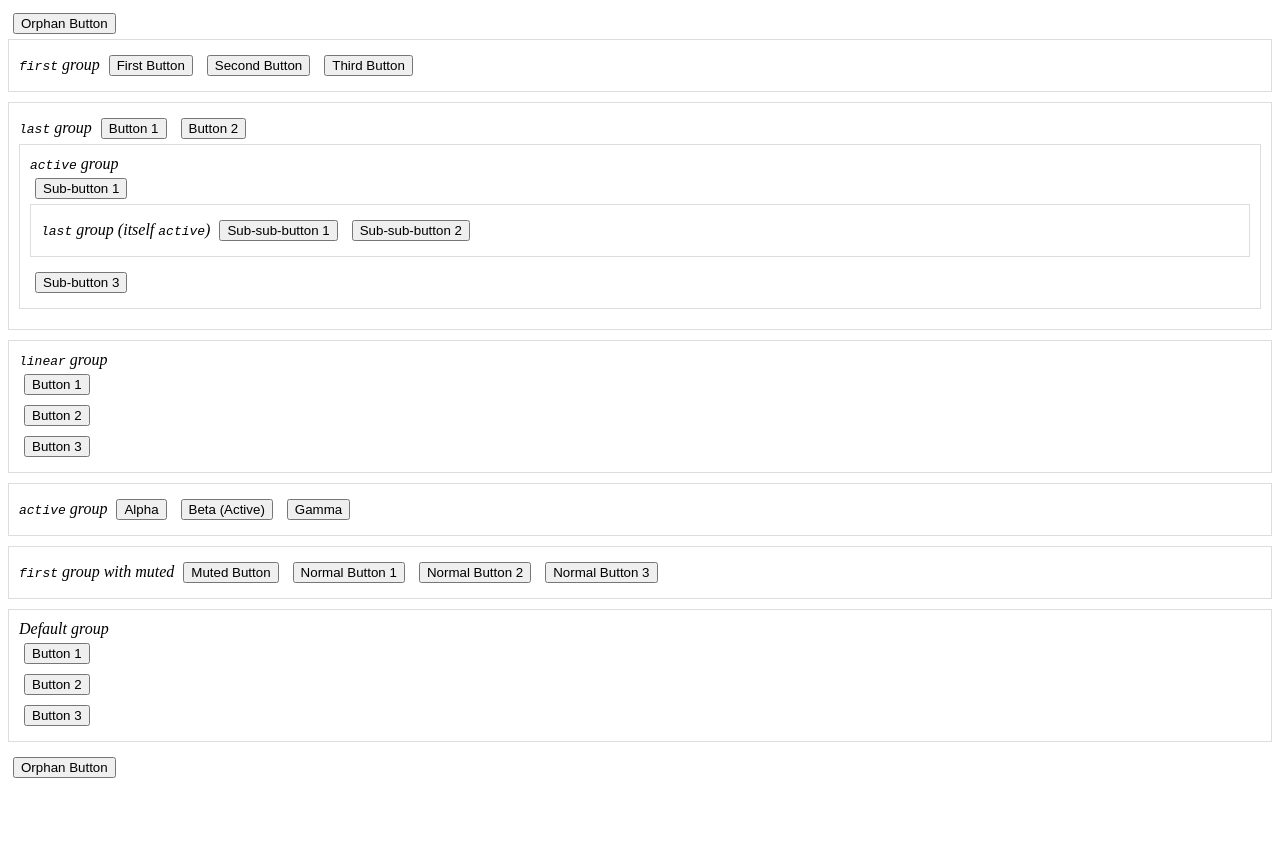
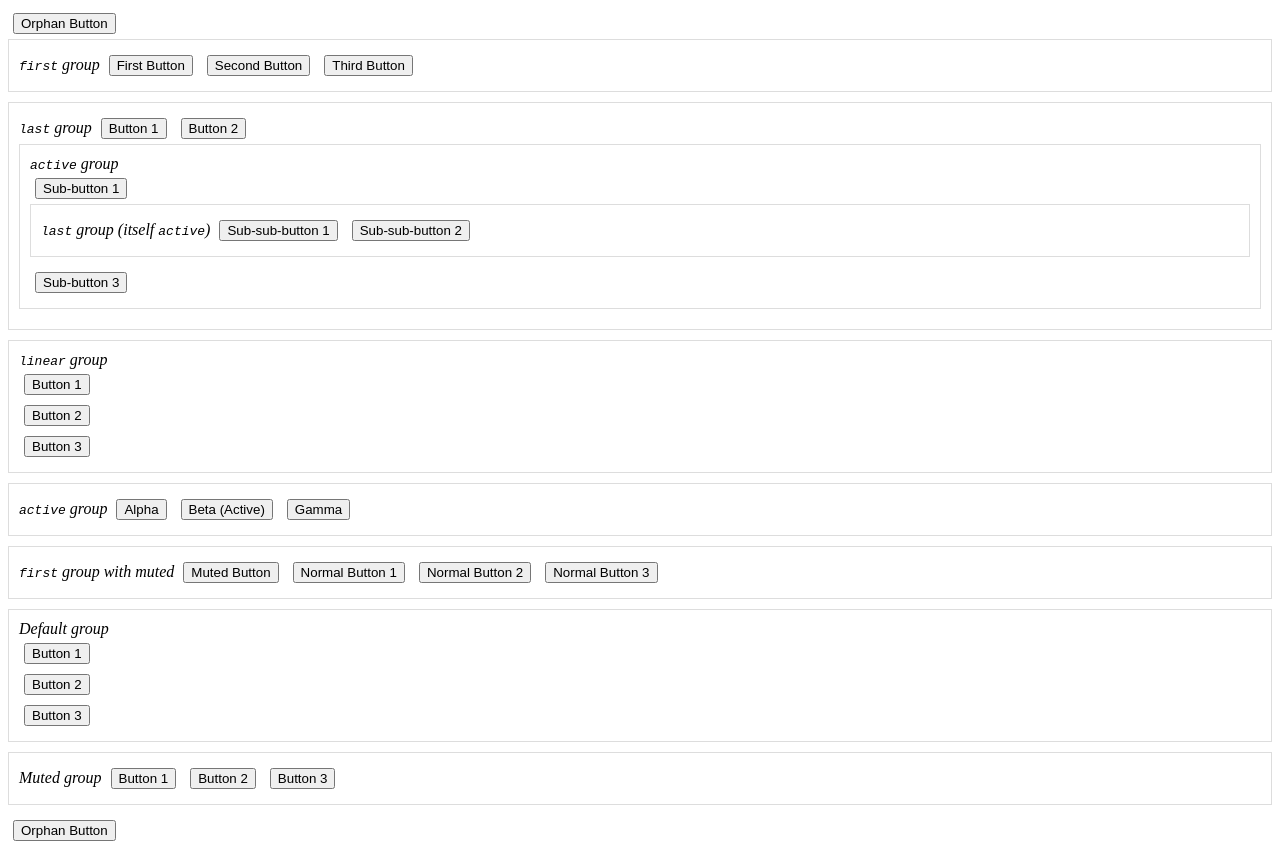
Before and after one commit to dividat/focus-shift, a plain HTML site: page examples/everything-bagel.html in a window 1280 px wide. Before the commit the page ends 800 px from the top, so only its background shows below. Drawn offline with Linux system fonts and the light colour scheme.

Commit message:
Add example of a muted group

```diff
--- a/examples/everything-bagel.html
+++ b/examples/everything-bagel.html
@@ -79,7 +79,16 @@
       <div><button>Button 2</button></div>
       <div><button>Button 3</button></div>
     </div>
+
+    <div class="nav-group" data-focus-mute>
+      <em>Muted group</em>
+      <button>Button 1</button>
+      <button>Button 2</button>
+      <button>Button 3</button>
+    </div>
+
     <button>Orphan Button</button>
+
     <script src="../index.js"></script>
     <script src="keyevent-viewer.js"></script>
   </body>
```
